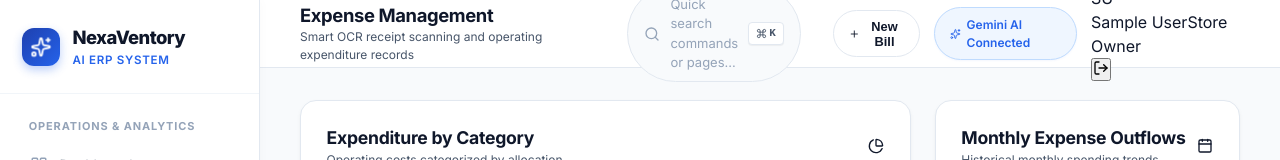
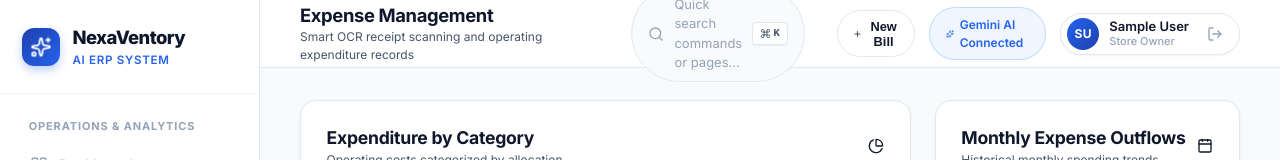
Before and after one commit to Lakshay0306/Profitex, a React (Create React App) app: page /expenses in a window 1280 px wide. Shown: the top 160 px of the page. Built offline with nearby package versions, Linux system fonts and the light colour scheme; no server answers; sample sign-in values are in the browser's storage.

Commit message:
fix: restore missing topbar user chip flex alignment styles

```diff
--- a/src/styles.css
+++ b/src/styles.css
@@ -560,6 +560,72 @@ textarea::placeholder {
   border-color: var(--primary);
   color: var(--primary);
   background: var(--primary-light);
+}
+
+.topbar-user-chip {
+  display: flex;
+  align-items: center;
+  gap: 10px;
+  padding: 4px 10px 4px 6px;
+  border-radius: var(--radius-pill);
+  border: 1.5px solid var(--border-color);
+  background: #ffffff;
+  box-shadow: 0 1px 3px rgba(0, 0, 0, 0.04);
+}
+
+.chip-avatar {
+  width: 32px;
+  height: 32px;
+  border-radius: 50%;
+  background: linear-gradient(135deg, #2563eb, #1e40af);
+  color: #ffffff;
+  display: flex;
+  align-items: center;
+  justify-content: center;
+  font-size: 0.75rem;
+  font-weight: 700;
+  letter-spacing: 0.5px;
+  flex-shrink: 0;
+}
+
+.chip-details {
+  display: flex;
+  flex-direction: column;
+  justify-content: center;
+  line-height: 1.2;
+}
+
+.chip-name {
+  font-size: 0.8125rem;
+  font-weight: 600;
+  color: var(--text-primary);
+  white-space: nowrap;
+}
+
+.chip-role {
+  font-size: 0.685rem;
+  font-weight: 500;
+  color: var(--text-muted);
+  margin-top: 1px;
+}
+
+.chip-logout-btn {
+  background: transparent;
+  border: none;
+  color: var(--text-muted);
+  cursor: pointer;
+  padding: 6px;
+  border-radius: 50%;
+  display: flex;
+  align-items: center;
+  justify-content: center;
+  transition: all var(--transition-fast);
+  margin-left: 2px;
+}
+
+.chip-logout-btn:hover {
+  background: #fee2e2;
+  color: var(--danger);
 }
 
 /* ==========================================================================
```
